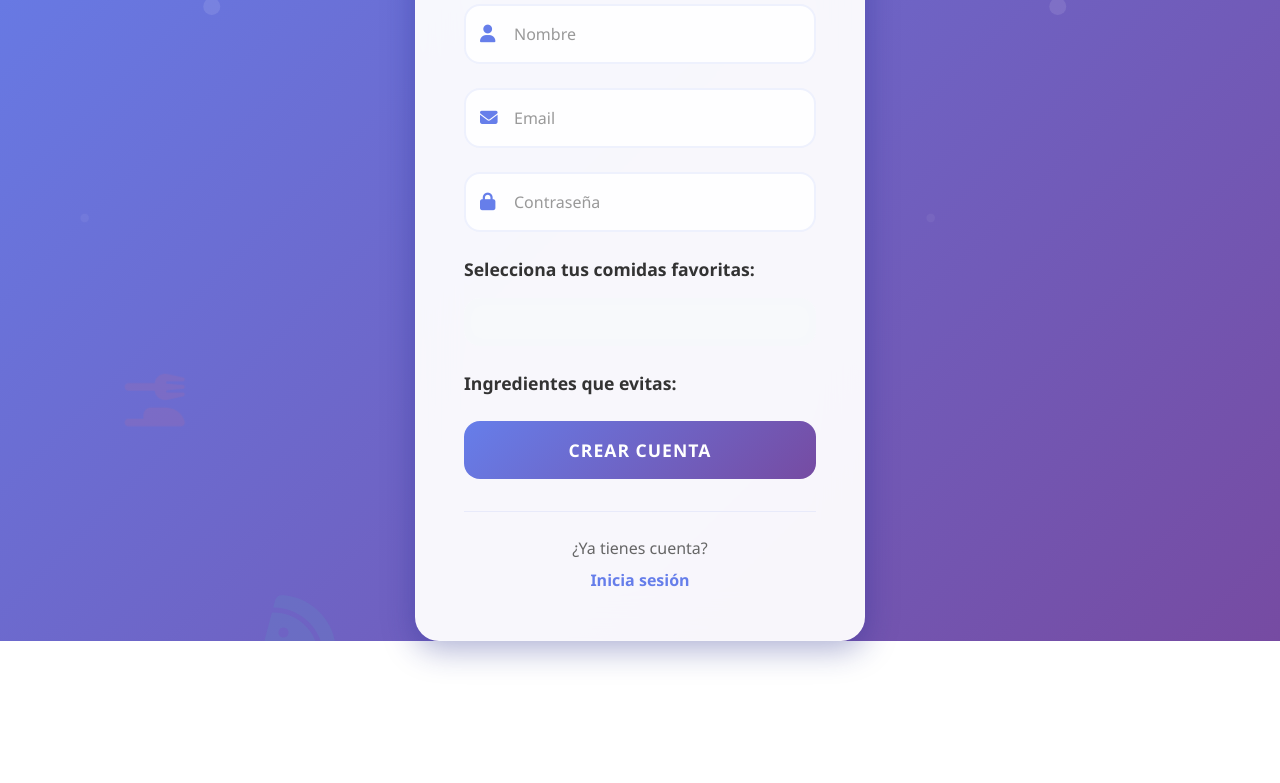
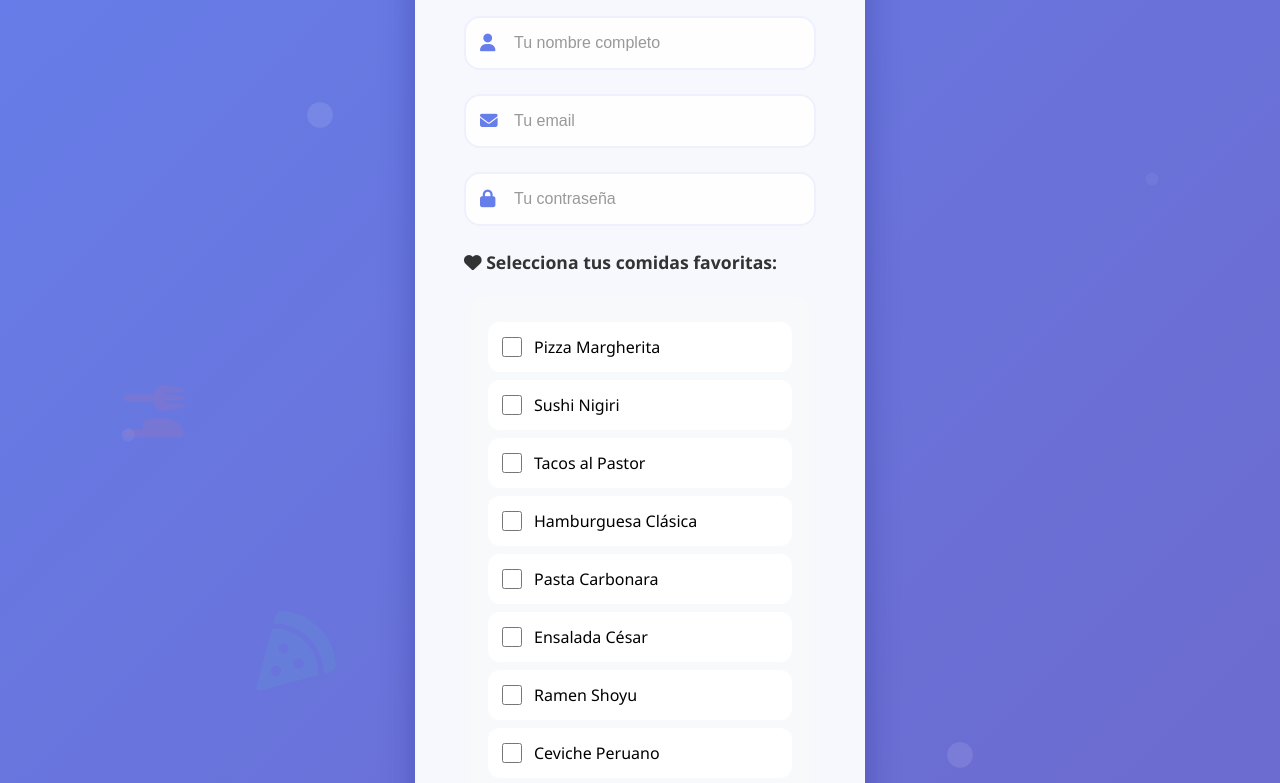
Before and after one commit to Lazaroo1/Proyecto2, a plain HTML site: page Frontend/register.html in a window 1280 px wide. Shown: the part 205-988 px from the top of the page. Before the commit the page ends 846 px from the top, so only its background shows below. Drawn offline with nearby package versions, Linux system fonts and the light colour scheme; files that its build step writes are made by us from their sources.

Commit message:
registro arreglado (creo)

```diff
--- a/Frontend/js/main.js
+++ b/Frontend/js/main.js
@@ -40,7 +40,10 @@ window.addEventListener("DOMContentLoaded", () => {
     comidasPredefinidas.forEach(comida => {
       const label = document.createElement("label");
       label.className = "form-check form-check-inline";
-      label.innerHTML = `<input class="form-check-input" type="checkbox" value="${comida}" aria-label="Seleccionar ${comida}"> ${comida}`;
+      label.innerHTML = `
+        <input class="form-check-input" type="checkbox" value="${comida}" aria-label="Seleccionar ${comida}">
+        <span>${comida}</span>
+      `;
       comidasContainer.appendChild(label);
     });
   }
@@ -51,7 +54,10 @@ window.addEventListener("DOMContentLoaded", () => {
     ingredientesPredefinidos.forEach(ingrediente => {
       const label = document.createElement("label");
       label.className = "form-check form-check-inline";
-      label.innerHTML = `<input class="form-check-input" type="checkbox" value="${ingrediente}" aria-label="Evitar ${ingrediente}"> ${ingrediente}`;
+      label.innerHTML = `
+        <input class="form-check-input" type="checkbox" value="${ingrediente}" aria-label="Evitar ${ingrediente}">
+        <span>${ingrediente}</span>
+      `;
       ingredientesContainer.appendChild(label);
     });
   }
--- a/Frontend/register.html
+++ b/Frontend/register.html
@@ -4,51 +4,61 @@
   <meta charset="UTF-8">
   <meta name="viewport" content="width=device-width, initial-scale=1.0">
   <title>FoodMatch - Registro</title>
-    <link href="https://cdn.jsdelivr.net/npm/bootstrap@5.3.0/dist/css/bootstrap.min.css" rel="stylesheet">
+  <link rel="stylesheet" href="css/style.css">
   <link href="https://cdnjs.cloudflare.com/ajax/libs/font-awesome/6.4.0/css/all.min.css" rel="stylesheet">
-    <link rel="stylesheet" href="style.css">
 </head>
 <body>
   <div class="floating-shapes">
-        <i class="fa-solid fa-utensils shape"></i>
-        <i class="fa-solid fa-pizza-slice shape"></i>
-        <i class="fa-solid fa-fish shape"></i>
-        <i class="fa-solid fa-ice-cream shape"></i>
+    <div class="shape"><i class="fas fa-utensils"></i></div>
+    <div class="shape"><i class="fas fa-pizza-slice"></i></div>
+    <div class="shape"><i class="fas fa-hamburger"></i></div>
+    <div class="shape"><i class="fas fa-ice-cream"></i></div>
   </div>
+
   <div class="container">
     <div class="logo">
-            <h1>Únete a FoodMatch</h1>
+      <h1><i class="fas fa-user-plus"></i> Únete a FoodMatch</h1>
       <p>Crea tu cuenta y descubre sabores increíbles</p>
     </div>
+
     <form id="registerForm">
       <div class="form-group">
-                <i class="fa-solid fa-user"></i>
-                <input type="text" id="name" placeholder="Nombre" required>
+        <i class="fas fa-user"></i>
+        <input type="text" placeholder="Tu nombre completo" required id="name">
       </div>
+
       <div class="form-group">
-                <i class="fa-solid fa-envelope"></i>
-                <input type="email" id="email" placeholder="Email" required>
+        <i class="fas fa-envelope"></i>
+        <input type="email" placeholder="Tu email" required id="email">
       </div>
+
       <div class="form-group">
-                <i class="fa-solid fa-lock"></i>
-                <input type="password" id="password" placeholder="Contraseña" required>
+        <i class="fas fa-lock"></i>
+        <input type="password" placeholder="Tu contraseña" required id="password">
       </div>
+
       <div class="checkbox-group">
-                <label>Selecciona tus comidas favoritas:</label>
-                <div id="comidasContainer" class="form-check-container"></div>
+        <label><i class="fas fa-heart"></i> Selecciona tus comidas favoritas:</label>
+        <div id="comidasContainer"></div>
       </div>
+
       <div class="checkbox-group">
-                <label>Ingredientes que evitas:</label>
-                <div id="ingredientesContainer" class="form-check-container"></div>
+        <label><i class="fas fa-ban"></i> Ingredientes que evitas:</label>
+        <div id="ingredientesContainer"></div>
       </div>
-            <button type="submit" class="btn">Crear Cuenta</button>
+
+      <button type="submit" class="btn">
+        <span class="btn-text">Crear Cuenta</span>
+      </button>
     </form>
+
     <div class="link-container">
       <p>¿Ya tienes cuenta?</p>
       <a href="index.html">Inicia sesión</a>
     </div>
   </div>
-    <script src="main.js"></script>
-    <script src="auth.js"></script>
+
+  <script src="js/main.js"></script>
+  <script src="js/auth.js"></script>
 </body>
 </html>
```
Lines whose indentation alone changed are shown as unchanged.
